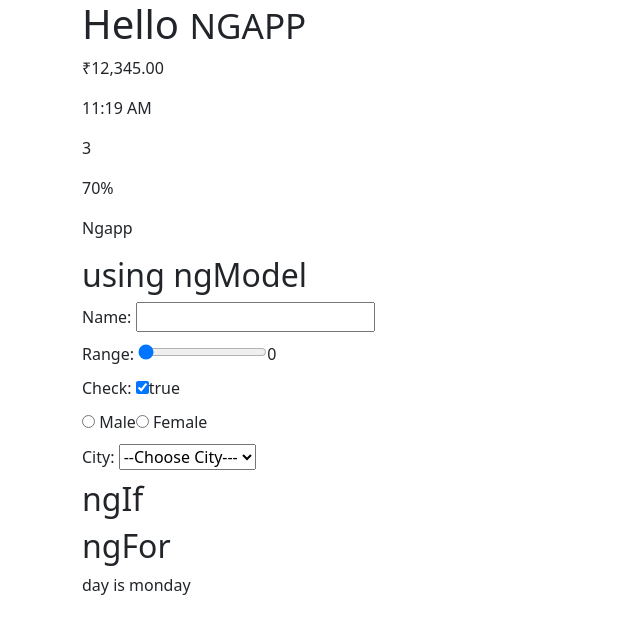
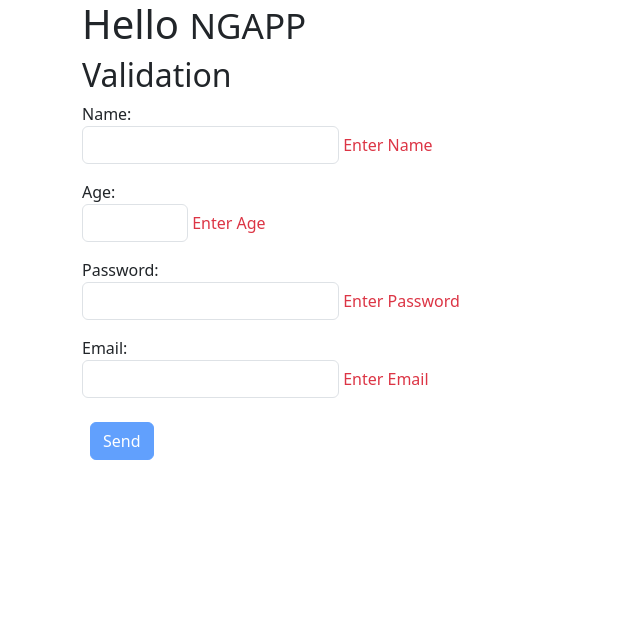
Before and after one commit to avimalhotra/ngApp, an Angular app: page / in a window 1280 px wide. Shown: the top 634 px of the page, without its empty margins (0-640 px from the left). Built offline with nearby package versions, Linux system fonts and the light colour scheme.

Commit message:
template driven forms and form validation

```diff
--- a/src/app/app.component.html
+++ b/src/app/app.component.html
@@ -3,16 +3,16 @@
     <!-- <h1 [ngStyle]="css">Hello {{title}}</h1> -->
     <h1> Hello <small>{{title | uppercase}}</small></h1>
 
-    <p>{{12345 | currency : 'INR'}}</p>
+    <!-- <p>{{12345 | currency : 'INR'}}</p>
     <p>{{ 1716635948716 | date:'shortTime' }}</p>
     <p> {{ 3.2 | number :'1.0-0' }} </p>
     <p> {{ .7 | percent}} </p>
-    <p> {{ title | custom  }} </p>
+    <p> {{ title | custom  }} </p> -->
 
     <!-- <label>Name: <input type="text" (input)="name=$any($event.target).value" ></label> <output>{{name}}</output> -->
     <!-- <label>Name: <input type="text"  (input)="updateName($event)"></label> <output>{{name}}</output> -->
 
-    <h2>using ngModel</h2>
+    <!-- <h2>using ngModel</h2>
     <div class="mb10"><label>Name: <input type="text" [(ngModel)]="name"></label> <output>{{name}}</output></div>
     <div class="mb10"><label>Range: <input type="range" value="0" min="0" max="10" [(ngModel)]="range"></label> <output>{{range}}</output></div>
     <div class="mb10"><label>Check: <input type="checkbox" [(ngModel)]="chk"> </label> <output> {{chk}}</output></div>
@@ -30,9 +30,9 @@
             </select>
         </label>
         <output> {{city}} </output>
-    </div>
+    </div> -->
 
-    <h2>ngIf</h2>
+    <!-- <h2>ngIf</h2> -->
 
    <!--  @if (hybrid) { <p>Hybrid Car</p> }
     @if (!hybrid) { <p>Non Hybrid Car</p> }  -->
@@ -46,7 +46,7 @@
     @if (num==0) { <p>Number is zero</p> }
     @else if (num>0) { <p>Number is greater then zero</p> }
     @else { <p>Number is less then zero</p> } -->
-    <h2>ngFor</h2>
+    <!-- <h2>ngFor</h2> -->
 
     <!-- <ol>
         <li *ngFor="let i of cars">{{i}}</li>
@@ -72,14 +72,66 @@
     </table>
     <pre>@for (i of str; track $index){ {{i}} }</pre> -->
 
-   @switch (day) {
+  <!--  @switch (day) {
     @case (0) { <p>day is {{days[day]}}</p> }
     @case (1) { <p>day is {{days[day]}}</p> }
     @case (2) { <p>day is {{days[day]}}</p> }
     @default { <p>Invalid day</p> }
-   }
+   } -->
 
+   <!-- <h2>Template Driven Form</h2>
+   <form action="/" #loginform="ngForm" (ngSubmit)="onSubmit(loginform)" autocomplete="off">
 
+    <div class="mb-3"><label>Name: <input type="text" name="name" [(ngModel)]="model.name" required class="form-control"></label></div>
+    <div class="mb-3"><label>Password: <input type="password" [(ngModel)]="model.pass" name="pass" required class="form-control"></label></div>
+    <div class="mb-3">Gender
+        <label>: <input type="radio" name="gender" value="f" [(ngModel)]="model.gender" required> Female</label>
+        <label>: <input type="radio" name="gender" required="" value="m" [(ngModel)]="model.gender" required> Male</label></div>
+
+    <div class="mb-3"><label>City: <select required="" name="city" [(ngModel)]="model.city">
+        <option selected disabled value="">--Choose City--</option>
+        <option>New Delhi</option>
+        <option>Chennei</option>
+    </select></label></div>
+
+    <div class="mb-3"><label><input type="checkbox" required name="chk" value="terms" [(ngModel)]="model.terms"> Terms</label></div>
+    <div class="mb-3">
+        <button type="submit" class="btn  btn-primary m-2" [disabled]="loginform.invalid">Send</button>
+        <button type="reset" class="btn  btn-primary m-2" (click)="loginform.reset()">Reset</button>
+    </div>
+   </form> -->
+<h2>Validation</h2>
+
+<form action="" novalidate #loginform="ngForm" autocomplete="off">
+    <div class="mb-3">
+        <label>Name: <input type="text" pattern="[a-zA-Z]{3,}" name="name" #name="ngModel" [(ngModel)]="validation.name" required class="form-control"></label>
+        <span class="text-danger" [hidden]="name.valid"> Enter Name</span>
+        <span class="text-success" [hidden]="name.invalid"> Name Accepted</span>
+    </div>
+    <div class="mb-3">
+        <label>Age: <input type="number" min="18" max="25" name="age" #age="ngModel" [(ngModel)]="validation.age" required class="form-control"></label>
+        <span class="text-danger" [hidden]="age.valid || age.dirty"> Enter Age</span>
+        <span class="text-danger" [hidden]="age.valid || age.pristine"> Invalid Age</span>
+        <span class="text-success" [hidden]="age.invalid "> Age Accepted</span>
+    </div>
+
+    <div class="mb-3"><label>Password: <input type="password" pattern="[\w]{8,12}" #pass="ngModel" [(ngModel)]="validation.pass" name="pass" required class="form-control"></label>
+        <span class="text-danger" [hidden]="pass.valid || pass.dirty"> Enter Password</span>
+        <span class="text-danger" [hidden]="pass.valid || pass.pristine"> Invalid Password</span>
+        <span class="text-success" [hidden]="pass.invalid "> Password Ok</span>
+    </div>
+
+    <div class="mb-3"><label>Email: <input type="email" pattern="[a-zA-Z0-9_.]{1,}\@[a-zA-Z0-9-]{1,}\.[a-zA-Z]{2}[a-zA-Z.]{0,8}" #email="ngModel" [(ngModel)]="validation.email" name="email" required class="form-control"></label>
+        <span class="text-danger" [hidden]="email.valid || email.dirty"> Enter Email</span>
+        <span class="text-danger" [hidden]="email.valid || email.pristine"> Invalid Email</span>
+        <span class="text-success" [hidden]="email.invalid "> Email Accepted</span>
+    </div>
+
+    <div class="mb-3">
+        <button type="submit" class="btn  btn-primary m-2" [disabled]="loginform.invalid">Send</button>
+    </div>
+
+</form>
 
 
 </div>
--- a/src/app/app.component.ts
+++ b/src/app/app.component.ts
@@ -3,21 +3,22 @@ import { RouterOutlet } from '@angular/router';
 // import { ServerComponent } from './server/server.component';
 import { CommonModule } from '@angular/common';
 import { FormsModule } from '@angular/forms';
-import { CustomPipe } from './custom.pipe';
+//import { CustomPipe } from './custom.pipe';
+//import { Login } from './login';
 
 
 @Component({
   selector: 'app-root',
   standalone: true,
-  imports: [RouterOutlet, FormsModule , CommonModule, CustomPipe /* ServerComponent */ ],
+  imports: [RouterOutlet, FormsModule , CommonModule, /*CustomPipe, ServerComponent */ ],
   templateUrl: './app.component.html',
   styleUrl: './app.component.css',
 })
 export class AppComponent {
   title = 'ngApp';
-  name="";
+  //name="";
   //updateName(x:Event){this.name=(x.target as HTMLInputElement).value}
-  range=0;
+  /* range=0;
   chk=true;
   gen="";
   city="";
@@ -38,7 +39,15 @@ export class AppComponent {
   str="lorem ipsum";
   day=1;
   days=["sunday","monday","tuesday"];
-  css={'color':'red','text-align':'center'};
+  css={'color':'red','text-align':'center'}; */
+
+
+  //model=new Login("","","","",false);
+  //onSubmit( data:any){ console.log( data.value ); }
+
+
+  validation={name:"", age:"", pass:"", email:''};
+
 
 
 }
--- a/src/app/custom.pipe.ts
+++ b/src/app/custom.pipe.ts
@@ -10,4 +10,5 @@ export class CustomPipe implements PipeTransform {
 transform(x: string): string {
     return x.charAt(0).toUpperCase() + x.substr(1).toLowerCase();
 }
+
 }
--- /dev/null
+++ b/src/app/login.ts
@@ -0,0 +1,5 @@
+export class Login{
+    constructor( public name:string, public pass: string, public gender: string, public city: string, public terms:false ){
+
+    }
+}
--- a/src/styles.css
+++ b/src/styles.css
@@ -1,7 +1 @@
-*{ margin: 0; box-sizing: border-box;}
-:disabled{ cursor: not-allowed; opacity: .5;}
-body{font: 16px/1.2 system-ui, sans-serif;}
-.container{ max-width: 1200px; margin: auto;}
-.para{ border: 1px solid #000;}
-
-.mb10{ margin-bottom: 10px;}
+:disabled{ cursor: not-allowed !important; pointer-events:fill !important;}
```
